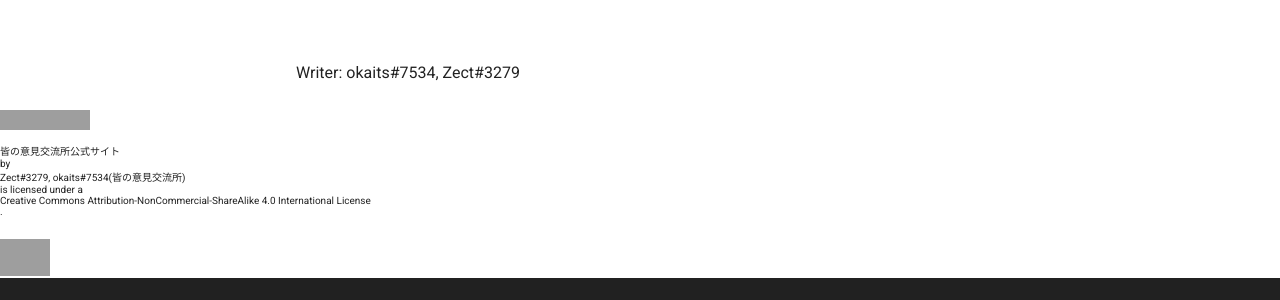
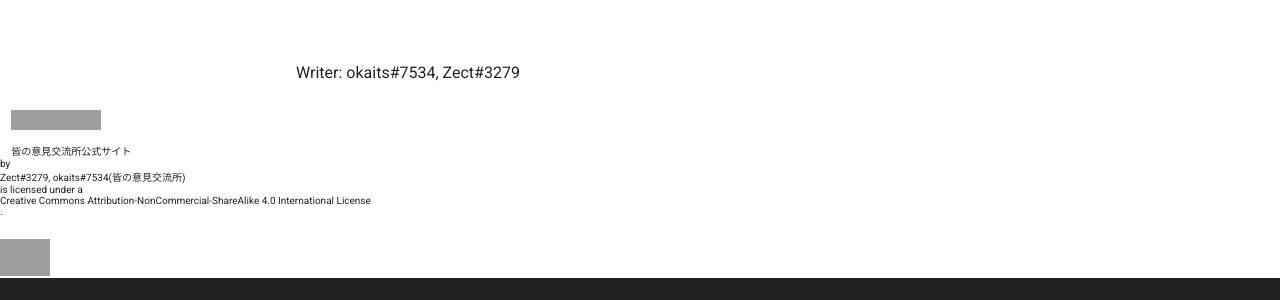
Before and after one commit to linuxcodevserver/linuxcodevserver.github.io, an MkDocs documentation site: the page built from docs/index.md, in a window 1280 px wide and 1324 px high. Shown: the part 928-1228 px from the top of the window. Built offline with MkDocs 1.6.1 and Material for MkDocs 9.7.7, drawn with Linux system fonts in a browser that asks for light colours; comment, search, counter and statistics services are not loaded; grey boxes are pictures that could not be loaded.

Commit message:
[add] margin追加

```diff
--- a/overrides/partials/footer.html
+++ b/overrides/partials/footer.html
@@ -1,5 +1,5 @@
 {% import "partials/language.html" as lang with context %}
-<a rel="license" href="http://creativecommons.org/licenses/by-nc-sa/4.0/"><img alt="Creative Commons License" style="border-width:0" src="https://i.creativecommons.org/l/by-nc-sa/4.0/88x31.png" /></a><br /><span xmlns:dct="http://purl.org/dc/terms/" href="http://purl.org/dc/dcmitype/Text" property="dct:title" rel="dct:type">皆の意見交流所公式サイト</span> by <a xmlns:cc="http://creativecommons.org/ns#" href="https://discord.com/invite/sUdAE64Zc7" property="cc:attributionName" rel="cc:attributionURL">Zect#3279, okaits#7534(皆の意見交流所)</a> is licensed under a <a rel="license" href="http://creativecommons.org/licenses/by-nc-sa/4.0/">Creative Commons Attribution-NonCommercial-ShareAlike 4.0 International License</a>.
+<a rel="license" href="http://creativecommons.org/licenses/by-nc-sa/4.0/"><img alt="Creative Commons License" style="border-width:0; margin-left: 0.3cm;" src="https://i.creativecommons.org/l/by-nc-sa/4.0/88x31.png" /></a><br /><span xmlns:dct="http://purl.org/dc/terms/" href="http://purl.org/dc/dcmitype/Text" property="dct:title" rel="dct:type" style="margin-left: 0.3cm;">皆の意見交流所公式サイト</span> by <a xmlns:cc="http://creativecommons.org/ns#" href="https://discord.com/invite/sUdAE64Zc7" property="cc:attributionName" rel="cc:attributionURL">Zect#3279, okaits#7534(皆の意見交流所)</a> is licensed under a <a rel="license" href="http://creativecommons.org/licenses/by-nc-sa/4.0/">Creative Commons Attribution-NonCommercial-ShareAlike 4.0 International License</a>.
 <br><br><br>
 <a href="https://github.com/linuxcodevserver/linuxcodevserver.github.io"><img src="https://ideal-reality.com/wp-content/uploads/GitThumbnail.png" alt="Github" width="50"></a>
 <footer class="md-footer">
```
